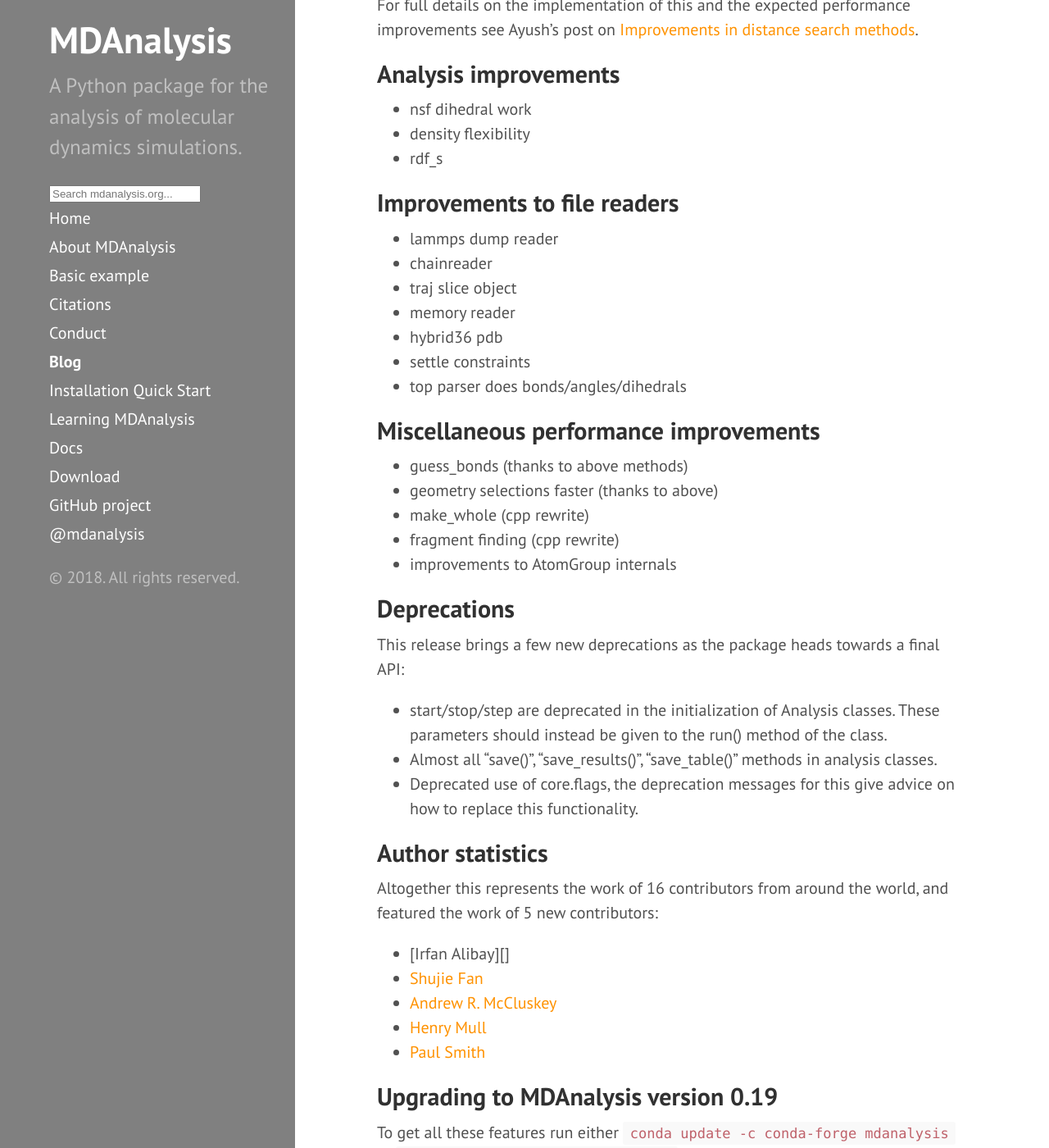
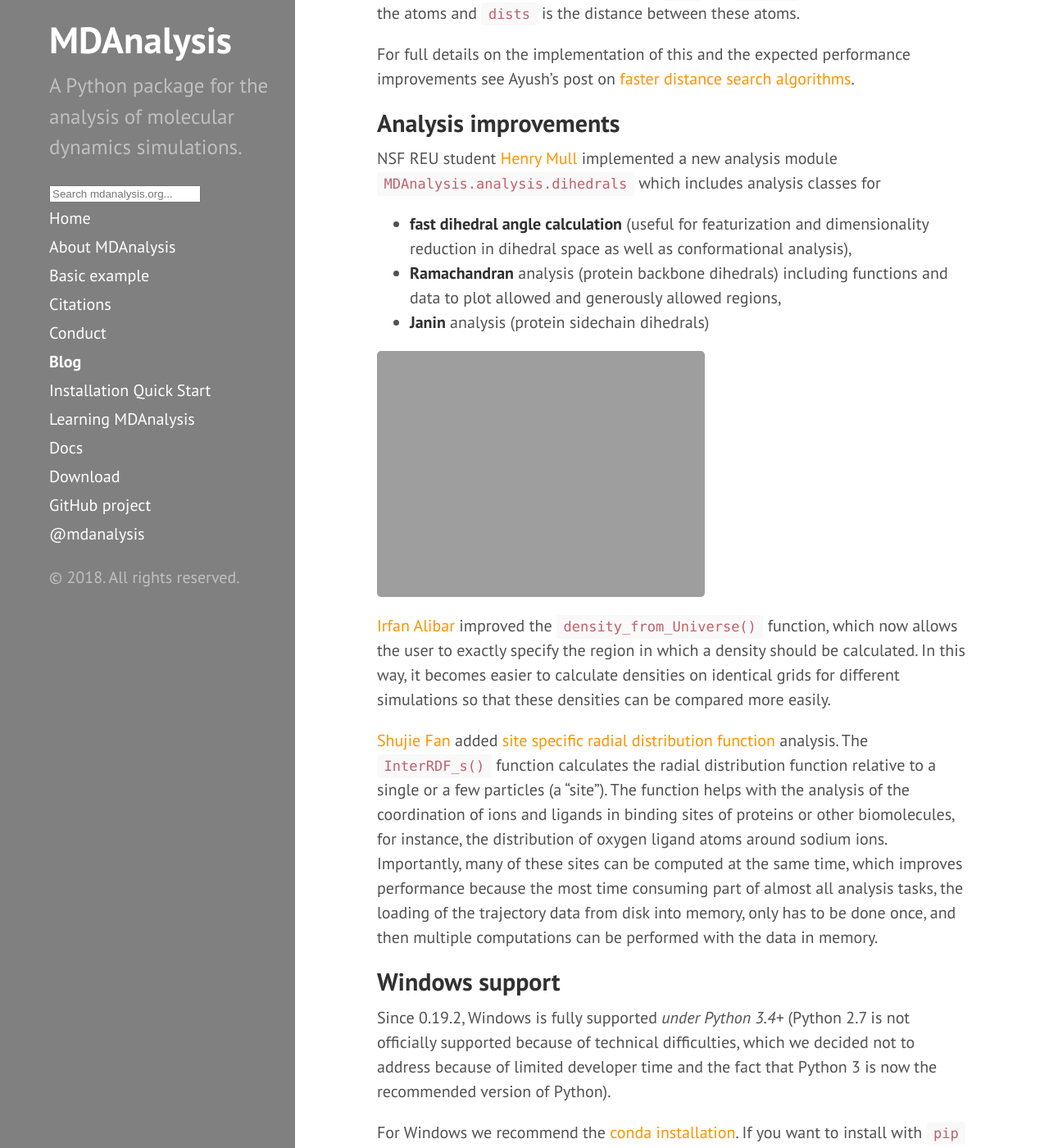
Before and after one commit to MDAnalysis/MDAnalysis.github.io, a Jekyll site: the page built from blog/index.html, in a window 1280 px wide and 1400 px high, scrolled down 1163 px. Shown: the whole window at 82% size. Built offline with Jekyll 4.4.1, drawn with Linux system fonts in a browser that asks for light colours; the list of posts is cut into pages by our own code; comment, search, counter and statistics services are not loaded; some of the changed text lies outside the part shown.

Commit message:
release post update
- added 0.19.0, 0.19.1, 0.19.2
- added analysis achievements
- added Windows

```diff
--- a/_posts/2018-10-09-release-0.19.0.md
+++ b/_posts/2018-10-09-release-0.19.0.md
@@ -1,18 +1,18 @@
 ---
 layout: post
-title: Release 0.19.0
+title: Release 0.19.0, 0.19.1, 0.19.2
 ---
 
 A new version of MDAnalysis has been released!
+Or rather, three new releases in quick succession, so we just talk about all of them in a single post.
 This version brings a multitude of new features
 including exciting additions from one of our two [2019 Google Summer of Code][] students
-and one [NSF REU][] student.
-Some highlights are given below, whilst
-the [release notes][] list all the changes in this version.
+and one [NSF REU][] student as well as **full Windows support**.
+Some highlights are given below, whilst the [release notes][] list all the changes in this version.
 
 ## Capped Distance Searches
 
-Gsoc student, Ayush Suhane (@ayushsuhane), worked on integrating faster distance search algorithms
+GSoC student, Ayush Suhane (@ayushsuhane), worked on integrating [faster distance search algorithms][]
 (such as the grid search in the new [`MDAnalysis.lib.nsgrid`](https://www.mdanalysis.org/docs/documentation_pages/lib/nsgrid.html) neighbor search library and [periodic KDTrees][]) for limited distance searches.
 This resulted in two new functions
 [`MDAnalysis.lib.distances.capped_distance`](https://www.mdanalysis.org/docs/documentation_pages/lib/distances.html#MDAnalysis.lib.distances.capped_distance) and
@@ -41,13 +41,29 @@ where `idx` is a `(n, 2)` array of the indices of the atoms
 and `dists` is the distance between these atoms.
 
 For full details on the implementation of this and the expected performance improvements
-see Ayush's post on [Improvements in distance search methods][].
+see Ayush's post on [faster distance search algorithms][].
 
 ## Analysis improvements
+NSF REU student [Henry Mull][] implemented a new analysis module [`MDAnalysis.analysis.dihedrals`][] which includes analysis classes for
+- **fast dihedral angle calculation** (useful for featurization and dimensionality reduction in dihedral space as well as conformational analysis),
+- **Ramachandran** analysis (protein backbone dihedrals) including functions and data to plot allowed and generously allowed regions,
+- **Janin** analysis (protein sidechain dihedrals)
 
-- nsf dihedral work
-- density flexibility
-- rdf_s
+![Ramachandran plot](https://www.mdanalysis.org/docs/_images/rama_demo_plot.png)
+
+
+[Irfan Alibar][] improved the [`density_from_Universe()`](https://www.mdanalysis.org/docs/documentation_pages/analysis/density.html#MDAnalysis.analysis.density.density_from_Universe) function, which now allows the user to exactly specify the region in which a density should be calculated.
+In this way, it becomes easier to calculate densities on identical grids for different simulations so that these densities can be compared more easily.
+
+[Shujie Fan][] added [site specific radial distribution function][] analysis. The [`InterRDF_s()`][] function calculates the radial distribution function relative to a single or a few particles (a "site").
+The function helps with the analysis of the coordination of ions and ligands in binding sites of proteins or other biomolecules, for instance, the distribution of oxygen ligand atoms around sodium ions.
+Importantly, many of these sites can be computed at the same time, which improves performance because the most time consuming part of almost all analysis tasks, the loading of the trajectory data from disk into memory, only has to be done once, and then multiple computations can be performed with the data in memory.
+
+## Windows support
+Since 0.19.2, Windows is fully supported *under Python 3.4+* (Python 2.7 is not officially supported because of technical difficulties, which we decided not to address because of limited developer time and the fact that Python 3 is now the recommended version of Python).
+
+For Windows we recommend the [conda installation][].
+If you want to install with `pip` or from source then you will need the full Microsoft developer environment with Microsoft Visual C++ 14.0.
 
 ## Improvements to file readers
 
@@ -64,7 +80,7 @@ see Ayush's post on [Improvements in distance search methods][].
 
 - guess_bonds (thanks to above methods)
 - geometry selections faster (thanks to above)
-- make_whole (cpp rewrite)
+- make_whole (C++ rewrite)
 - fragment finding (cpp rewrite)
 - improvements to AtomGroup internals
 
@@ -76,13 +92,13 @@ This release brings a few new deprecations as the package heads towards a final
     These parameters should instead be given to the run() method of the class.
   * Almost all "save()", "save_results()", "save_table()" methods in
     analysis classes.
-  * Deprecated use of core.flags, the deprecation messages for this give advice
+  * Deprecated use of `core.flags`, the deprecation messages for this give advice
     on how to replace this functionality.
 
 ## Author statistics
 
 Altogether this represents the work of 16 contributors from around the world,
-and featured the work of 5 new contributors:
+and featured the work of five new contributors:
  - [Irfan Alibay][]
  - [Shujie Fan][]
  - [Andrew R. McCluskey][]
@@ -90,7 +106,7 @@ and featured the work of 5 new contributors:
  - [Paul Smith][]
 
 
-## Upgrading to MDAnalysis version 0.19
+## Upgrading to MDAnalysis version 0.19.x
 
 To get all these features run either `conda update -c conda-forge mdanalysis`
 or `pip install --upgrade MDAnalysis`.
@@ -99,9 +115,13 @@ or `pip install --upgrade MDAnalysis`.
 [NSF REU]: https://becksteinlab.physics.asu.edu/positions/115/research-experience-for-undergraduates-summer-2018
 [release notes]: {{ site.github.wiki }}/ReleaseNotes0190
 [periodic KDTrees]: https://www.mdanalysis.org/mdanalysis/documentation_pages/lib/pkdtree.html
-[Improvements in distance search methods]: {{ site.baseurl }}{% post_url 2018-08-30-gsoc18-distancesearch %}
+[faster distance search algorithms]: {{ site.baseurl }}{% post_url 2018-11-16-gsoc18-distancesearch %}
 [On-the-fly transformations]: {{ site.baseurl }}{% post_url 2018-08-30-on-the-fly-transformations %}
 [visualization of trajectories with nglview]: {{ site.baseurl }}{% post_url 2016-03-14-nglview %}
+[`MDAnalysis.analysis.dihedrals`]: https://www.mdanalysis.org/docs/documentation_pages/analysis/dihedrals.html
+[site specific radial distribution function]: https://www.mdanalysis.org/docs/documentation_pages/analysis/rdf.html#site-specific-radial-distribution-function
+[`InterRDF_s()`]: https://www.mdanalysis.org/docs/documentation_pages/analysis/rdf.html#MDAnalysis.analysis.rdf.InterRDF_s
+[conda installation]: https://www.mdanalysis.org/pages/installation_quick_start/#conda
 [Irfan Alibar]: https://github.com/IAlibay
 [Shujie Fan]: https://github.com/VOD555
 [Andrew R. McCluskey]: https://github.com/arm61
```
